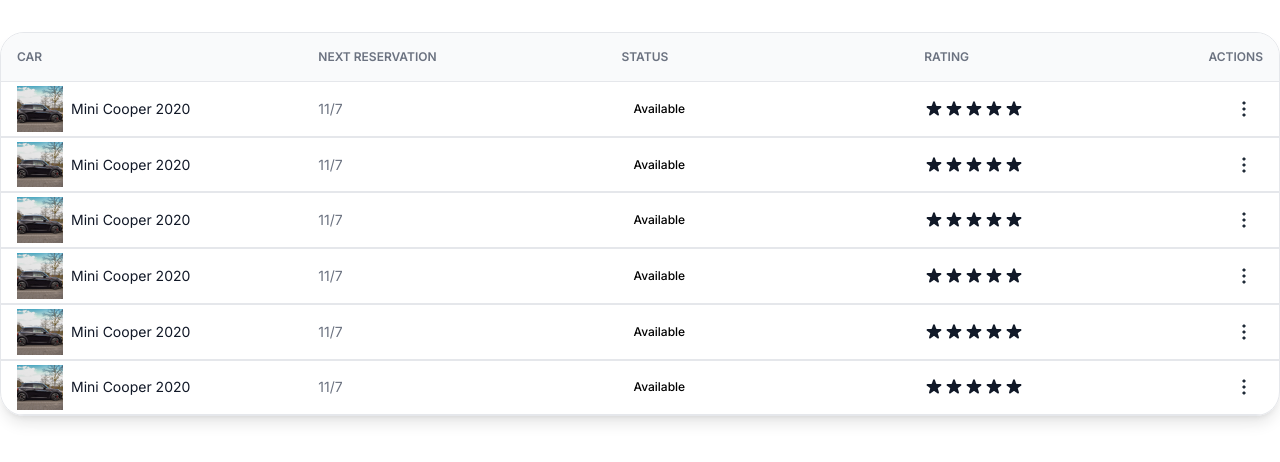
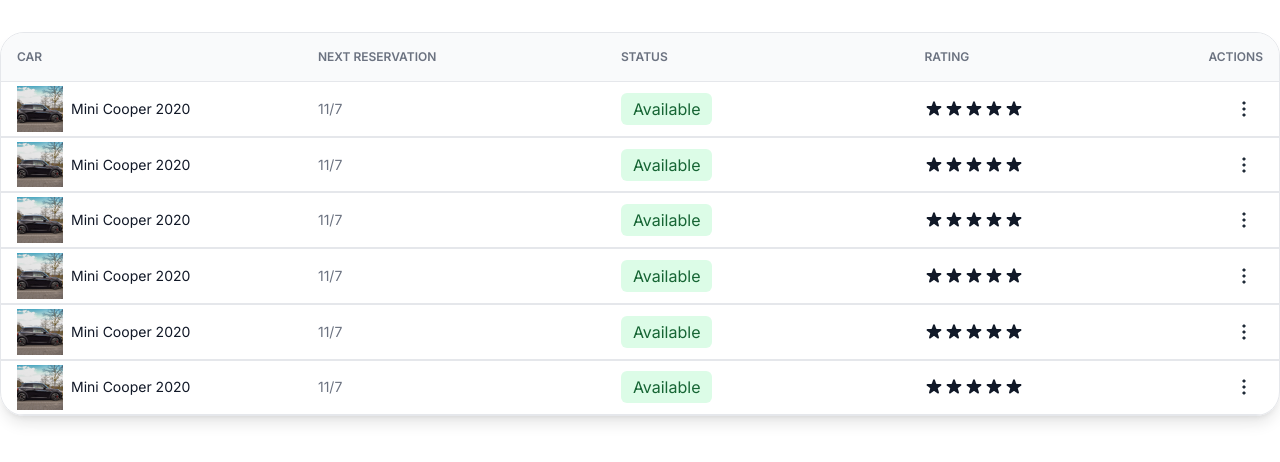
Before and after one commit to svnoliveira/car-tables, a Next.js app: page / in a window 1280 px wide. Shown: the top 462 px of the page. Built offline with nearby package versions, Linux system fonts and the light colour scheme.

Commit message:
fix: fixed status button style

```diff
--- a/src/components/StatusButton/index.tsx
+++ b/src/components/StatusButton/index.tsx
@@ -19,15 +19,11 @@
           height={24}
         />
       </div>
-      <div className="hidden md:table-cell md:align-middle md:border-y md:border-gray-200 md:pl-4 md:py-1">
-        <div
-          className={`py-1 px-3 bg-${available ? "green" : "red"}-100 text-${
-            available ? "green" : "red"
-          }-800 text-xs font-medium w-fit rounded-md`}
-        >
-          {available ? "Available" : "Unavailable"}
+        <div className="hidden md:table-cell md:align-middle md:border-y md:border-gray-200 md:pl-4 md:py-1">
+          <div className={ available ? "py-1 px-3 bg-green-100 text-green-800 w-fit rounded-md" : "py-1 px-3 bg-red-100 text-red-800 w-fit rounded-md"}>
+            {available ? "Available" : "Unavailable"}
+          </div>
         </div>
-      </div>
     </>
   );
 };
```
